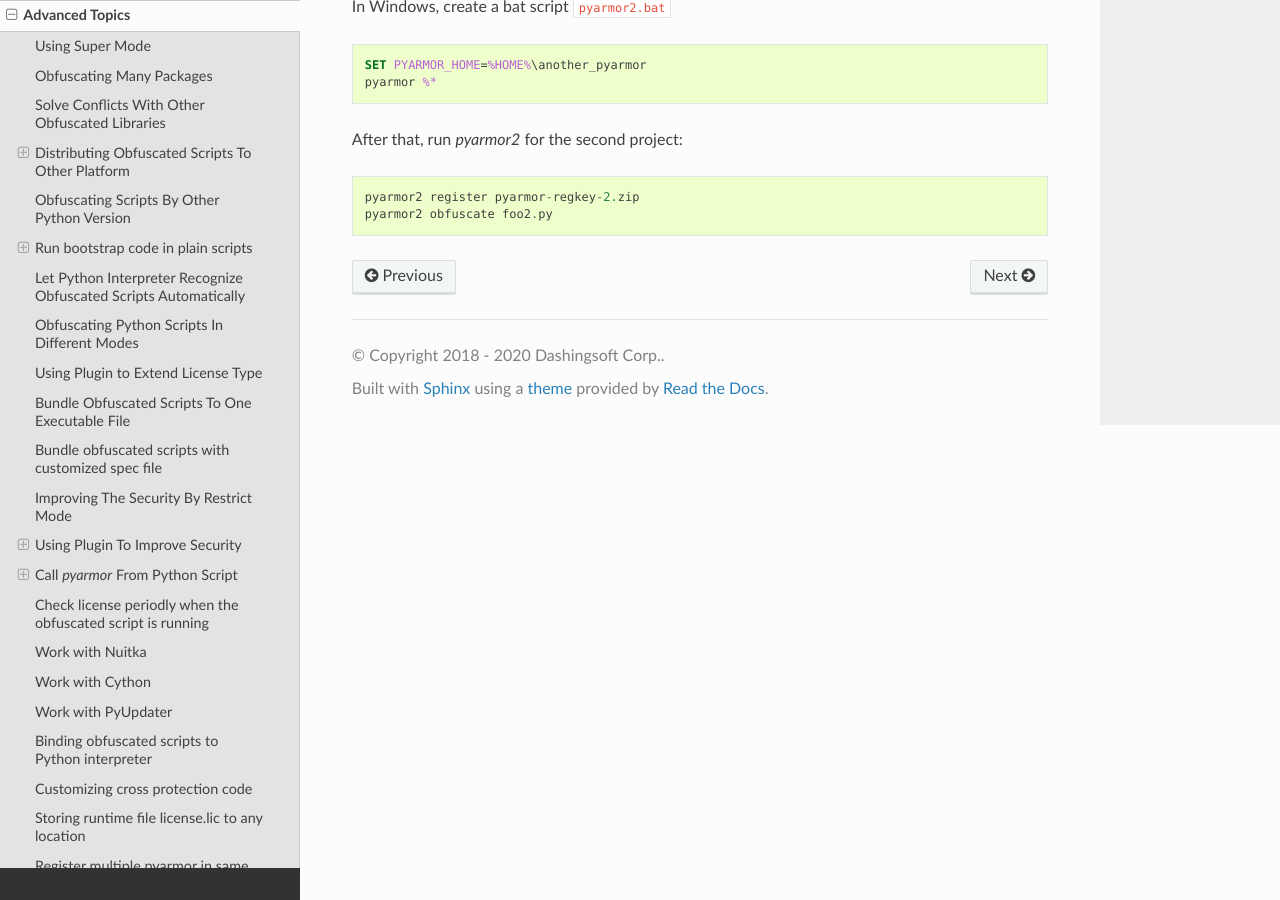
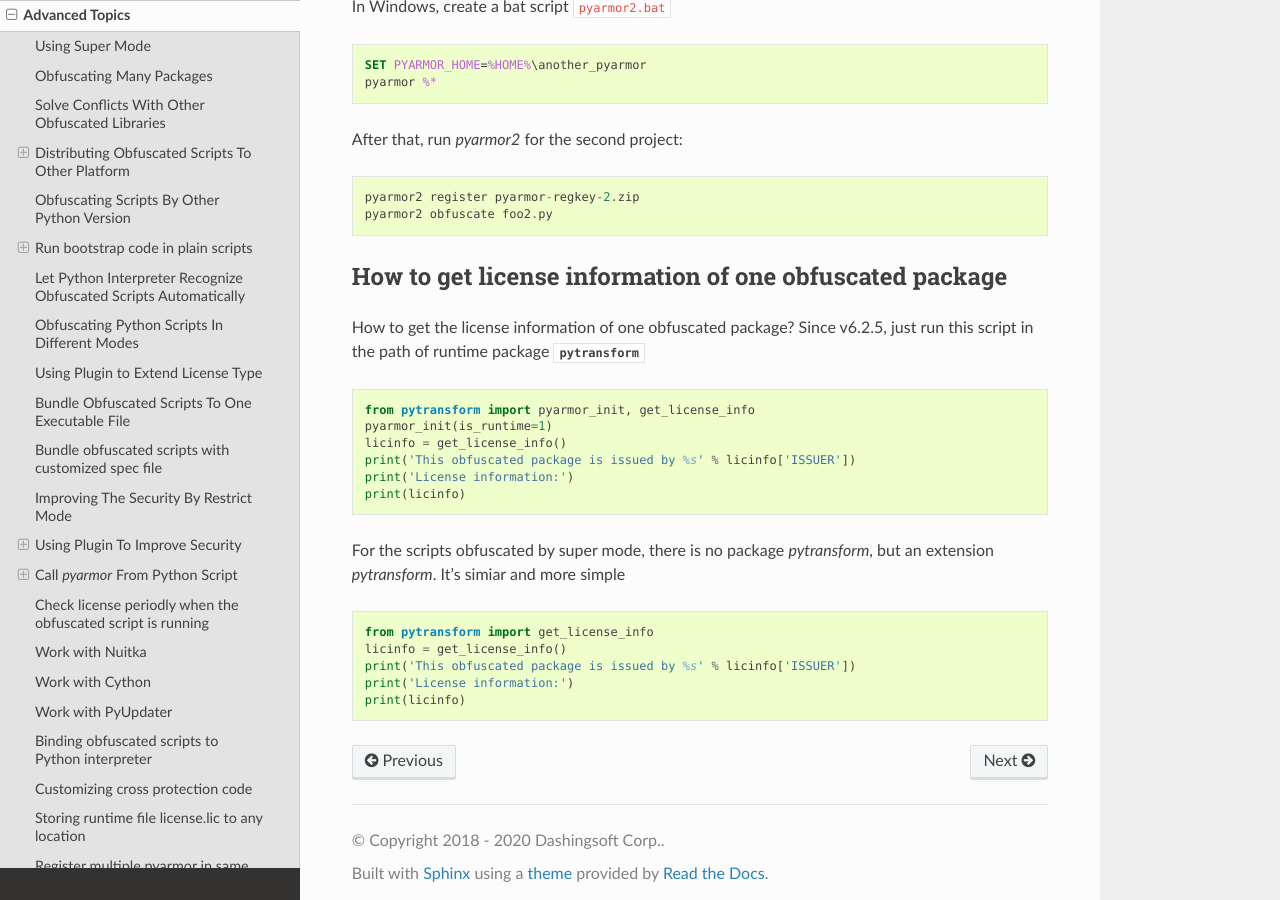
Before and after one commit to dashingsoft/pyarmor, a Sphinx documentation site: the page built from docs/advanced.rst, in a window 1280 px wide and 900 px high, scrolled down 24287 px. Built offline with Sphinx 7.4.7 and the Read the Docs theme 2.0.0, drawn with Linux system fonts in a browser that asks for light colours.

Commit message:
Document how to get license information

```diff
--- a/docs/advanced.rst
+++ b/docs/advanced.rst
@@ -1183,4 +1183,31 @@ After that, run `pyarmor2` for the second project::
     pyarmor2 register pyarmor-regkey-2.zip
     pyarmor2 obfuscate foo2.py
 
+
+How to get license information of one obfuscated package
+--------------------------------------------------------
+
+How to get the license information of one obfuscated package? Since v6.2.5, just
+run this script in the path of runtime package :mod:`pytransform`
+
+.. code-block:: python
+
+   from pytransform import pyarmor_init, get_license_info
+   pyarmor_init(is_runtime=1)
+   licinfo = get_license_info()
+   print('This obfuscated package is issued by %s' % licinfo['ISSUER'])
+   print('License information:')
+   print(licinfo)
+
+For the scripts obfuscated by super mode, there is no package `pytransform`, but
+an extension `pytransform`. It's simiar and more simple
+
+.. code-block:: python
+
+   from pytransform import get_license_info
+   licinfo = get_license_info()
+   print('This obfuscated package is issued by %s' % licinfo['ISSUER'])
+   print('License information:')
+   print(licinfo)
+
 .. include:: _common_definitions.txt
```
